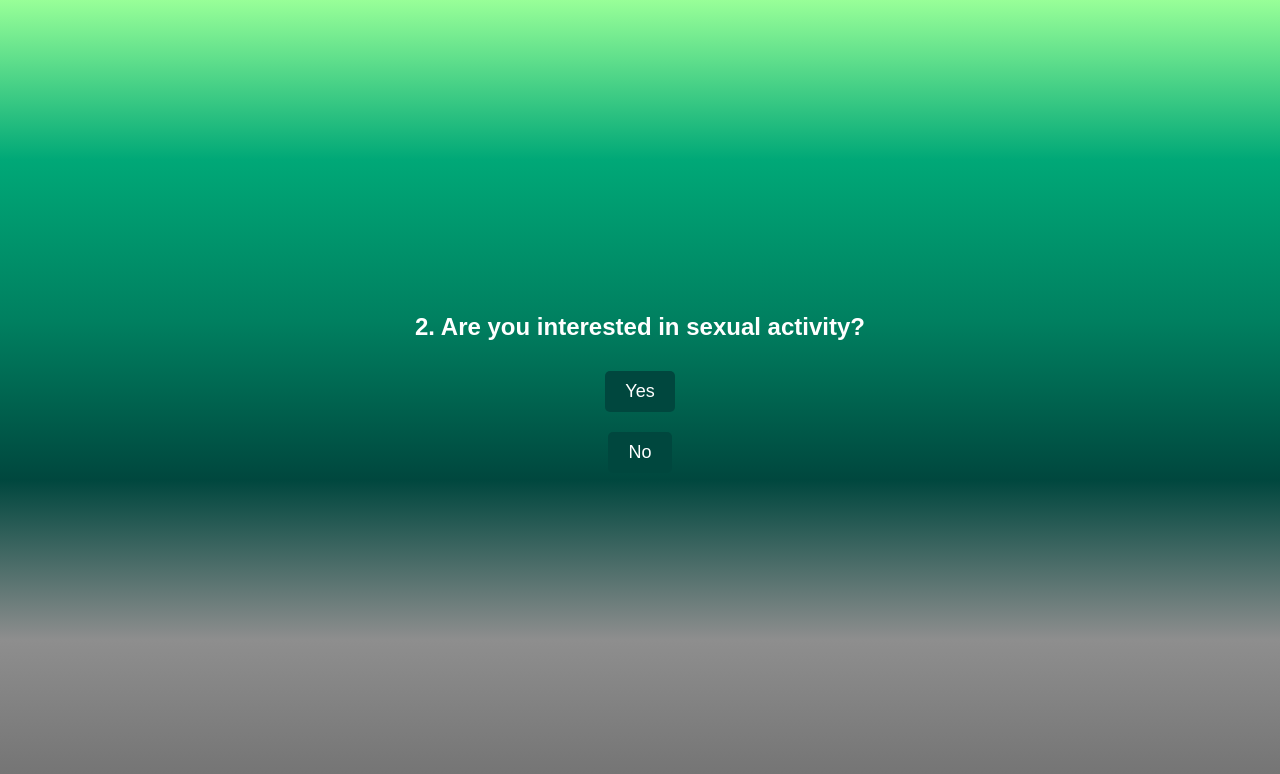
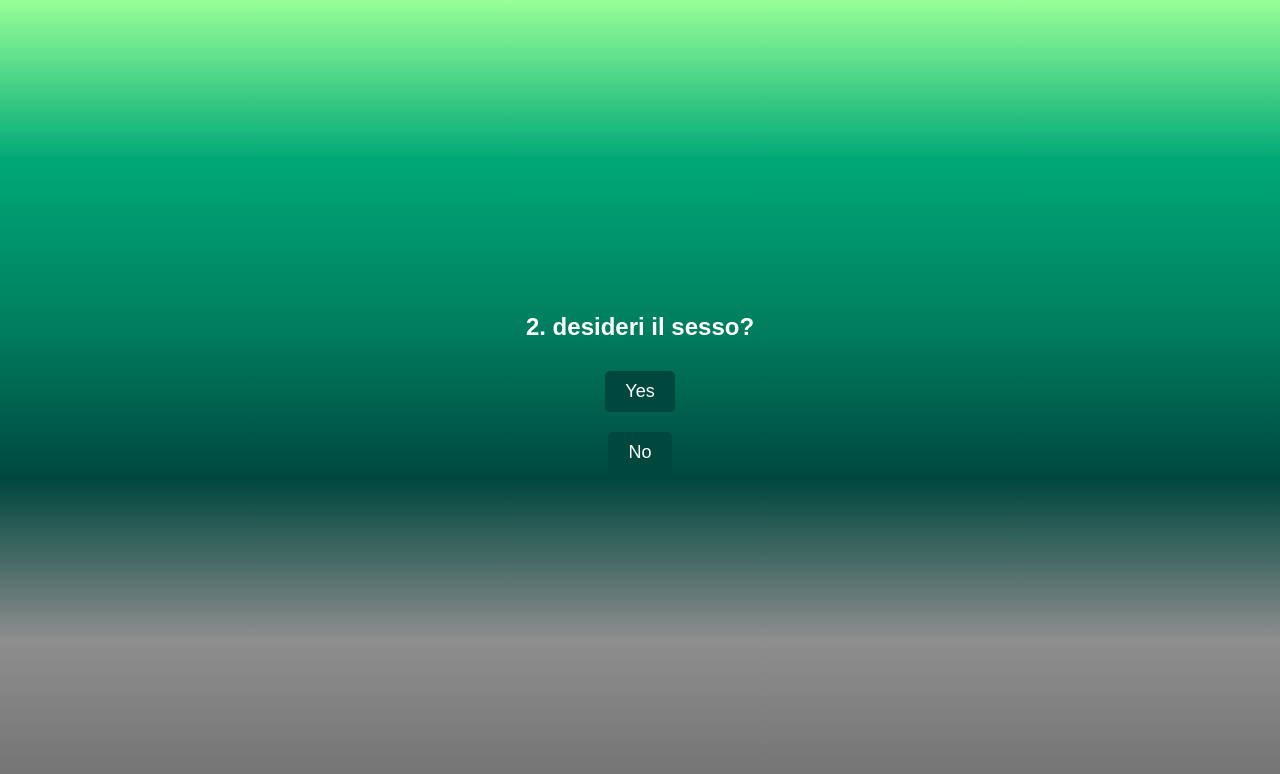
Before and after one commit to Kirseline/allossesuale, a plain HTML site: page index.html in a window 1280 px wide. Both pictures are taken after a click on the button "Yes". Drawn offline with Linux system fonts and the light colour scheme.

Commit message:
Update index.html

```diff
--- a/index.html
+++ b/index.html
@@ -53,7 +53,7 @@
   </style>
 </head>
 <body>
-  <h1 id="question">1. Are you interested in sexual activity?</h1>
+  <h1 id="question">1. Provi desiderio sessuale?</h1>
 
   <button onclick="answer('yes')">Yes</button>
   <button onclick="answer('no')">No</button>
@@ -69,7 +69,7 @@
       questionCount++;
 
       if (questionCount === 1) {
-        document.getElementById('question').innerText = "2. Are you interested in sexual activity?";
+        document.getElementById('question').innerText = "2. desideri il sesso?";
       } else if (questionCount === 2) {
         determineResult();
       }
```
